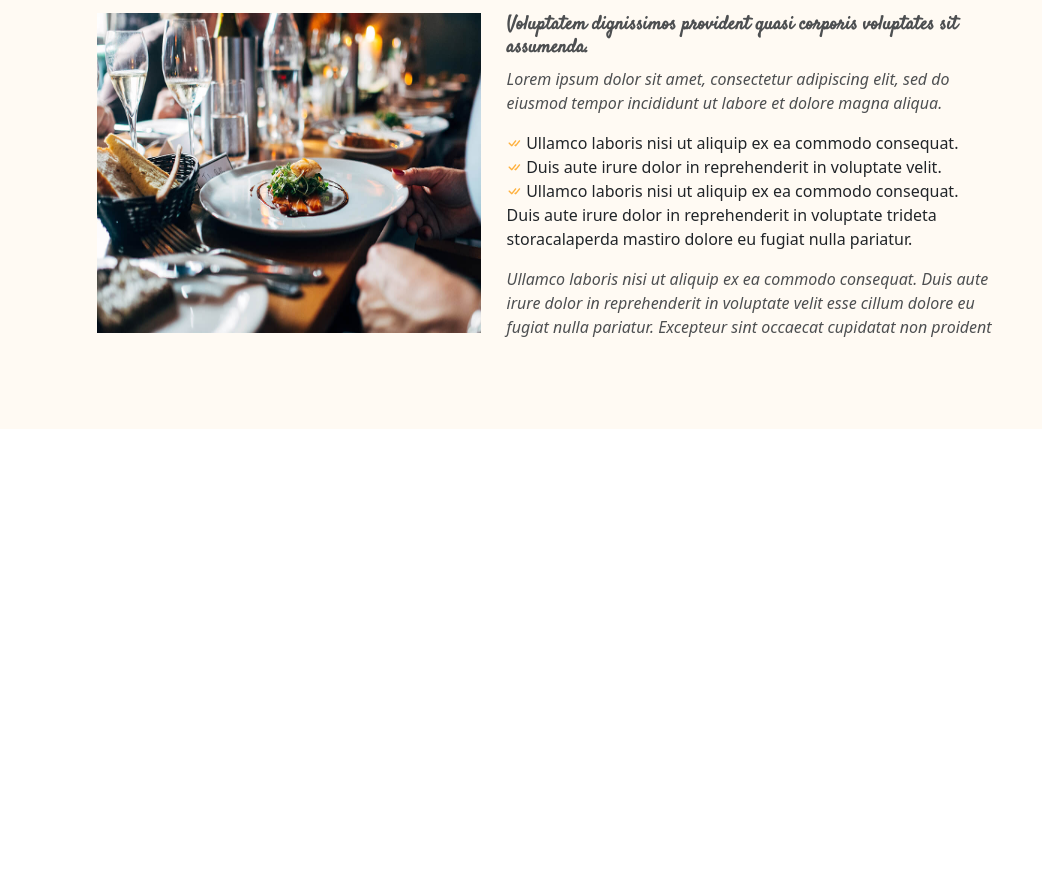
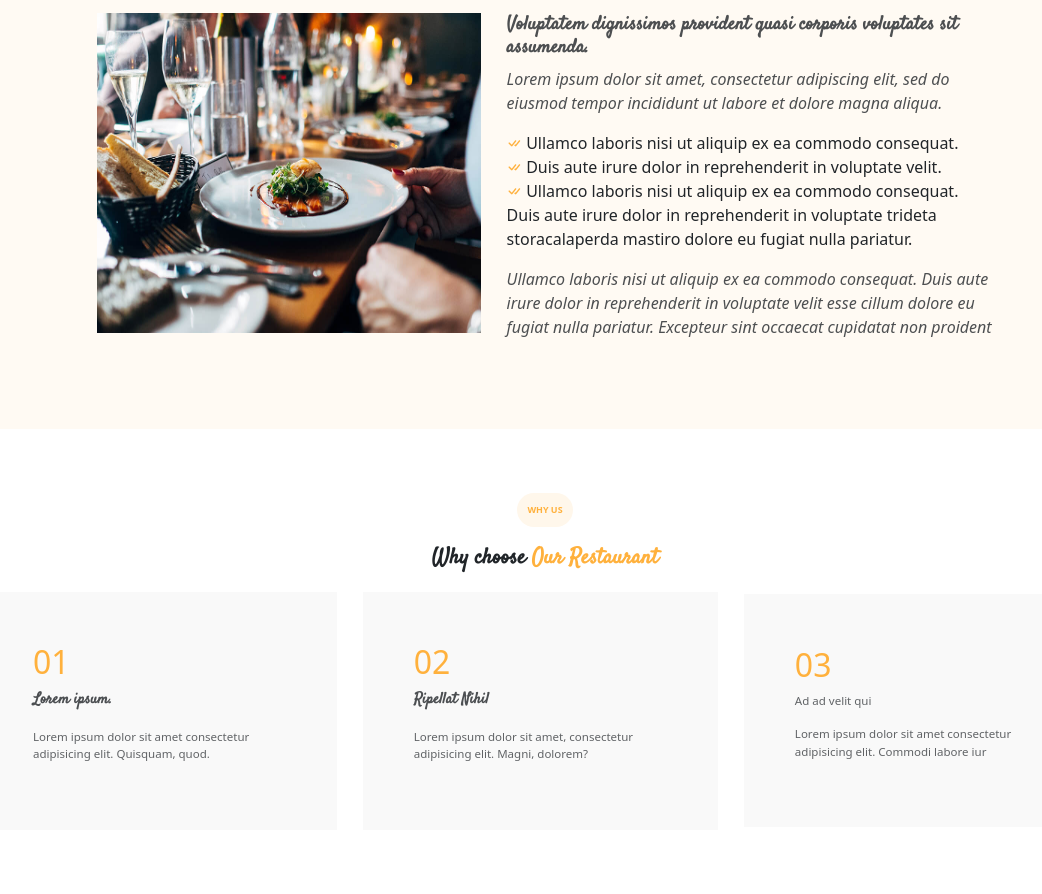
Before and after one commit to Aymen-zhr/Aymen_Zouhari_Final_Project_HTML_CSS, a website: page index.html in a window 1280 px wide. Shown: the part 851-1745 px from the top of the page, without its empty margins (95-1137 px from the left). Before the commit the page ends 1280 px from the top, so only its background shows below. Drawn offline with nearby package versions, Linux system fonts and the light colour scheme.

Commit message:
feat: Implement 'Why Us' section and introduce Sass-based styling with new CSS and SASS files.

```diff
--- a/index.html
+++ b/index.html
@@ -173,6 +173,29 @@
       </div>
     </section>
 
+  <section class="whysection">
+    <div class="whyTitle">
+      <p class="text-orange whytitle">WHY US</p>
+      <p class="whypara">Why choose <span class="text-orange">Our Restaurant</span></p>
+    </div>
+    <div class="cubescontainer">
+      <div class="cubes">
+        <h2 class="text-orange">01</h2>
+        <p class="cubetitle">Lorem ipsum.</p>
+        <p>Lorem ipsum dolor sit amet consectetur adipisicing elit. Quisquam, quod.</p>
+      </div>
+      <div class="cubes">
+        <h2 class="text-orange">02</h2>
+        <p class="cubetitle">Ripellat Nihil</p>
+        <p>Lorem ipsum dolor sit amet, consectetur adipisicing elit. Magni, dolorem?</p>
+      </div>
+      <div class="cubes">
+        <h2 class="text-orange">03</h2>
+        <p>Ad ad velit qui</p>
+        <p>Lorem ipsum dolor sit amet consectetur adipisicing elit. Commodi labore iur</p>
+      </div>
+    </div>
+  </section>
 
 
 
--- a/src/sass/modules/home/_header.sass
+++ b/src/sass/modules/home/_header.sass
@@ -169,3 +169,39 @@
             p
                 font-style: italic
                 opacity: .8
+
+.whysection
+    padding-top: 5vw
+    padding-bottom: 5vw
+    .whyTitle
+        display: flex
+        flex-direction: column
+        align-items: center
+        .whytitle
+            background-color: rgb(255, 247, 235)
+            padding: .8vw
+            font-size: .7vw
+            font-weight: 700
+            border-radius: 25px
+        .whypara
+            font-size: 1.7vw
+            font-weight: 700
+            font-family: 'Satisfy', sans-serif
+    .cubescontainer
+        display: flex
+        flex-direction: row
+        align-items: center
+        justify-content: center
+        gap: 2vw
+        padding-inline: 6vw
+        .cubes
+            background-color: rgb(249, 249, 249)
+            padding: 4vw
+            .cubetitle
+                font-size: 1.2vw
+                font-family: 'Satisfy', sans-serif
+                font-weight: 700
+                opacity: .8
+            p
+                font-size: .9vw
+                opacity: .7
```
Also changed, not shown: public/css/app.css, 1 other file.
